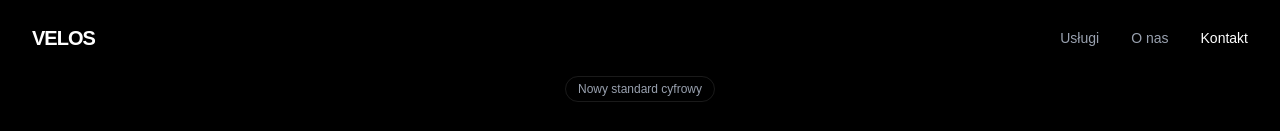
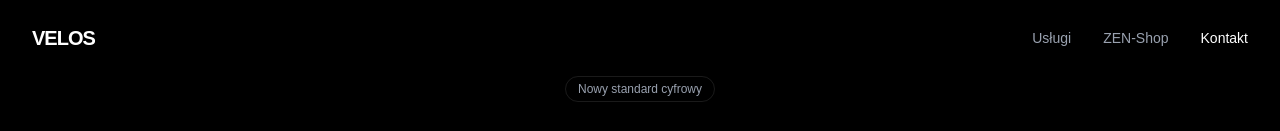
Before and after one commit to okt4wi4n-cyber/velos-websitev2, a Next.js app: page / in a window 1280 px wide. Shown: the top 131 px of the page. Built offline with nearby package versions, Linux system fonts and the light colour scheme.

Commit message:
Update page.tsx

```diff
--- a/src/app/page.tsx
+++ b/src/app/page.tsx
@@ -5,9 +5,9 @@ export default function Home() {
       <nav className="flex items-center justify-between px-8 py-6 w-full max-w-7xl mx-auto">
         <div className="text-xl font-bold tracking-tighter">VELOS</div>
         <div className="flex gap-8 text-sm text-gray-400">
-          <a href="#" className="hover:text-white transition-colors">Usługi</a>
-          <a href="#" className="hover:text-white transition-colors">O nas</a>
-          <a href="#" className="text-white font-medium">Kontakt</a>
+          <a href="#uslugi" className="hover:text-white transition-colors">Usługi</a>
+          <a href="https://discord.gg/TWOJ_LINK_DO_ZEN" target="_blank" className="hover:text-white transition-colors">ZEN-Shop</a>
+          <a href="mailto:TWÓJ_EMAIL@gmail.com" className="text-white font-medium">Kontakt</a>
         </div>
       </nav>
 
@@ -24,12 +24,12 @@ export default function Home() {
           Od web developmentu po zaawansowaną infrastrukturę serwerową.
         </p>
         <a href="mailto:TWÓJ_EMAIL@gmail.com" className="px-8 py-4 bg-white text-black font-semibold rounded-full hover:bg-gray-200 transition-all">
-  Rozpocznij współpracę
-</a>
+          Rozpocznij współpracę
+        </a>
       </section>
 
       {/* Usługi */}
-      <section className="w-full max-w-7xl mx-auto grid grid-cols-1 md:grid-cols-3 gap-6 px-8 py-20">
+      <section id="uslugi" className="w-full max-w-7xl mx-auto grid grid-cols-1 md:grid-cols-3 gap-6 px-8 py-20">
         <div className="p-10 border border-white/10 rounded-3xl bg-neutral-900/30 hover:border-white/20 transition-all duration-300">
           <h3 className="font-semibold text-lg">Web Development</h3>
           <p className="text-gray-400 mt-3 text-sm leading-relaxed">Strony, które konwertują odwiedzających w płacących klientów. Pełna optymalizacja i nowoczesny design.</p>
```
